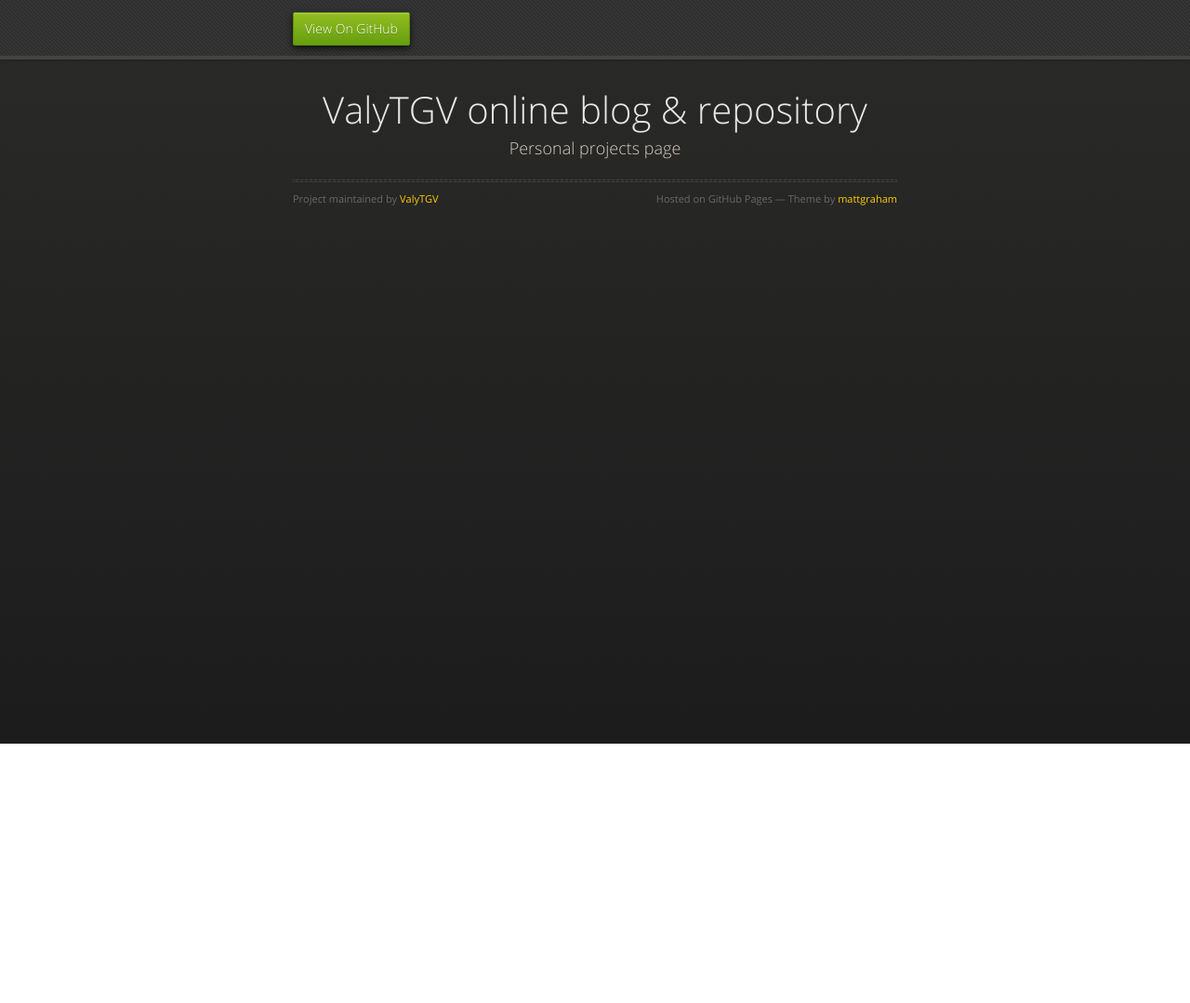
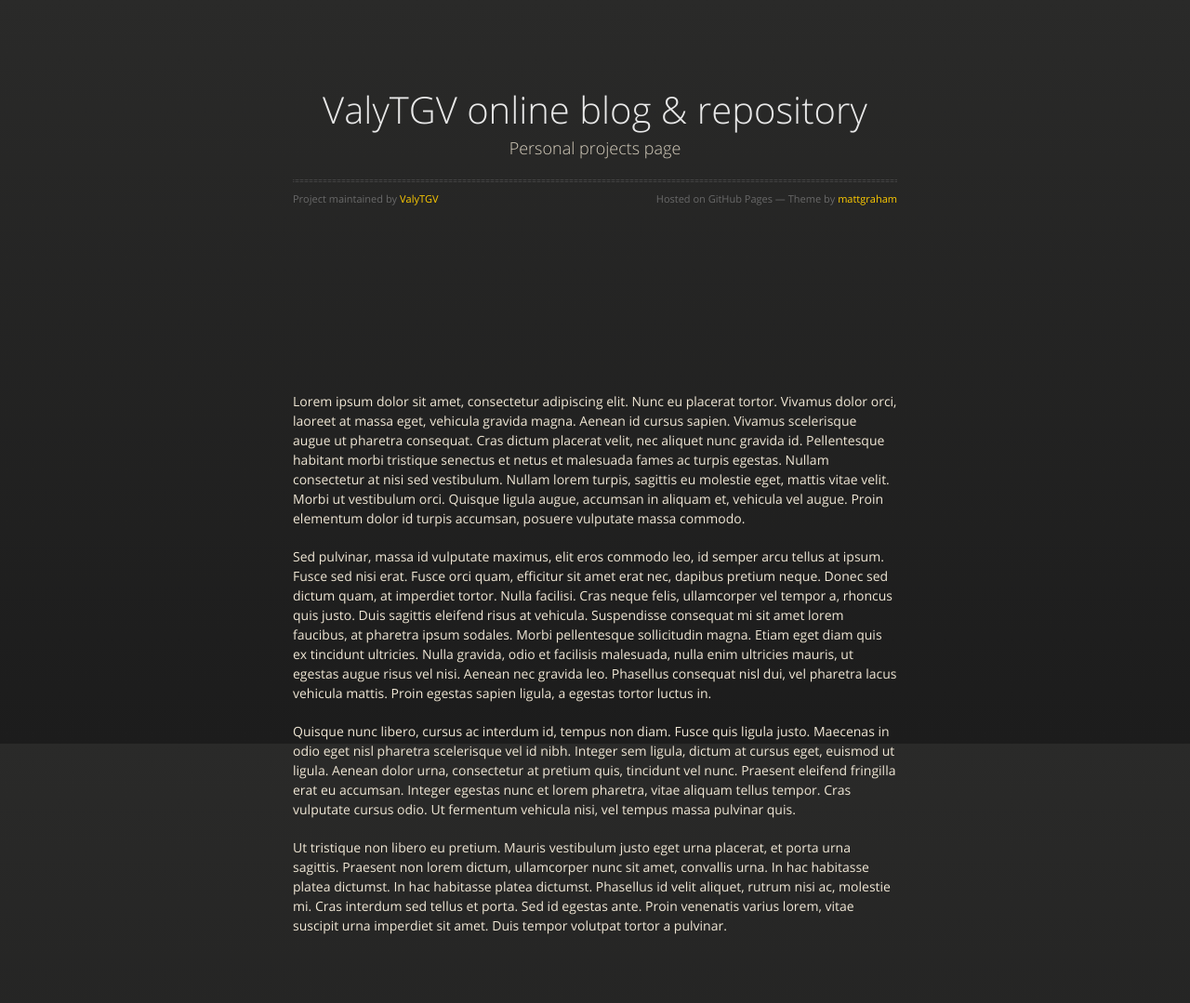
Before and after one commit to ValyTGV/ValyTGV.github.io, a plain HTML site: page index.html in a window 1280 px wide. Shown: the whole page at 93% size. Before the commit the page ends 800 px from the top, so only its background shows below. Drawn offline with nearby package versions, Linux system fonts and the light colour scheme.

Commit message:
Update index.html

```diff
--- a/index.html
+++ b/index.html
@@ -18,11 +18,11 @@
 
   </head>
   <body>
-      <div id="header">
+      <!--<div id="header">
         <nav>
           <li class="fork"><a href="https://github.com/ValyTGV">View On GitHub</a></li>
         </nav>
-      </div><!-- end header -->
+      </div>--><!-- end header -->
 
     <div class="wrapper">
 
@@ -36,6 +36,27 @@
           <span class="credits right">Hosted on GitHub Pages &mdash; Theme by <a href="https://twitter.com/michigangraham">mattgraham</a></span>
         </div>
       </section>
+      <section>
+        <div id="content">
+          <p>
+            Lorem ipsum dolor sit amet, consectetur adipiscing elit. Nunc eu placerat tortor. Vivamus dolor orci, laoreet at massa eget, vehicula gravida magna. Aenean id cursus sapien. Vivamus scelerisque augue ut pharetra consequat. Cras dictum placerat velit, nec aliquet nunc gravida id. Pellentesque habitant morbi tristique senectus et netus et malesuada fames ac turpis egestas. Nullam consectetur at nisi sed vestibulum. Nullam lorem turpis, sagittis eu molestie eget, mattis vitae velit. Morbi ut vestibulum orci. Quisque ligula augue, accumsan in aliquam et, vehicula vel augue. Proin elementum dolor id turpis accumsan, posuere vulputate massa commodo.
+          </p>
+
+          <p>
+            Sed pulvinar, massa id vulputate maximus, elit eros commodo leo, id semper arcu tellus at ipsum. Fusce sed nisi erat. Fusce orci quam, efficitur sit amet erat nec, dapibus pretium neque. Donec sed dictum quam, at imperdiet tortor. Nulla facilisi. Cras neque felis, ullamcorper vel tempor a, rhoncus quis justo. Duis sagittis eleifend risus at vehicula. Suspendisse consequat mi sit amet lorem faucibus, at pharetra ipsum sodales. Morbi pellentesque sollicitudin magna. Etiam eget diam quis ex tincidunt ultricies. Nulla gravida, odio et facilisis malesuada, nulla enim ultricies mauris, ut egestas augue risus vel nisi. Aenean nec gravida leo. Phasellus consequat nisl dui, vel pharetra lacus vehicula mattis. Proin egestas sapien ligula, a egestas tortor luctus in.
+          </p>
+
+          <p>
+            Quisque nunc libero, cursus ac interdum id, tempus non diam. Fusce quis ligula justo. Maecenas in odio eget nisl pharetra scelerisque vel id nibh. Integer sem ligula, dictum at cursus eget, euismod ut ligula. Aenean dolor urna, consectetur at pretium quis, tincidunt vel nunc. Praesent eleifend fringilla erat eu accumsan. Integer egestas nunc et lorem pharetra, vitae aliquam tellus tempor. Cras vulputate cursus odio. Ut fermentum vehicula nisi, vel tempus massa pulvinar quis.
+          </p>
+
+          <p>
+            Ut tristique non libero eu pretium. Mauris vestibulum justo eget urna placerat, et porta urna sagittis. Praesent non lorem dictum, ullamcorper nunc sit amet, convallis urna. In hac habitasse platea dictumst. In hac habitasse platea dictumst. Phasellus id velit aliquet, rutrum nisi ac, molestie mi. Cras interdum sed tellus et porta. Sed id egestas ante. Proin venenatis varius lorem, vitae suscipit urna imperdiet sit amet. Duis tempor volutpat tortor a pulvinar.
+          </p>
+
+        </div>
+      </section>
+
 
     </div>
     <!--[if !IE]><script>fixScale(document);</script><![endif]-->
```
